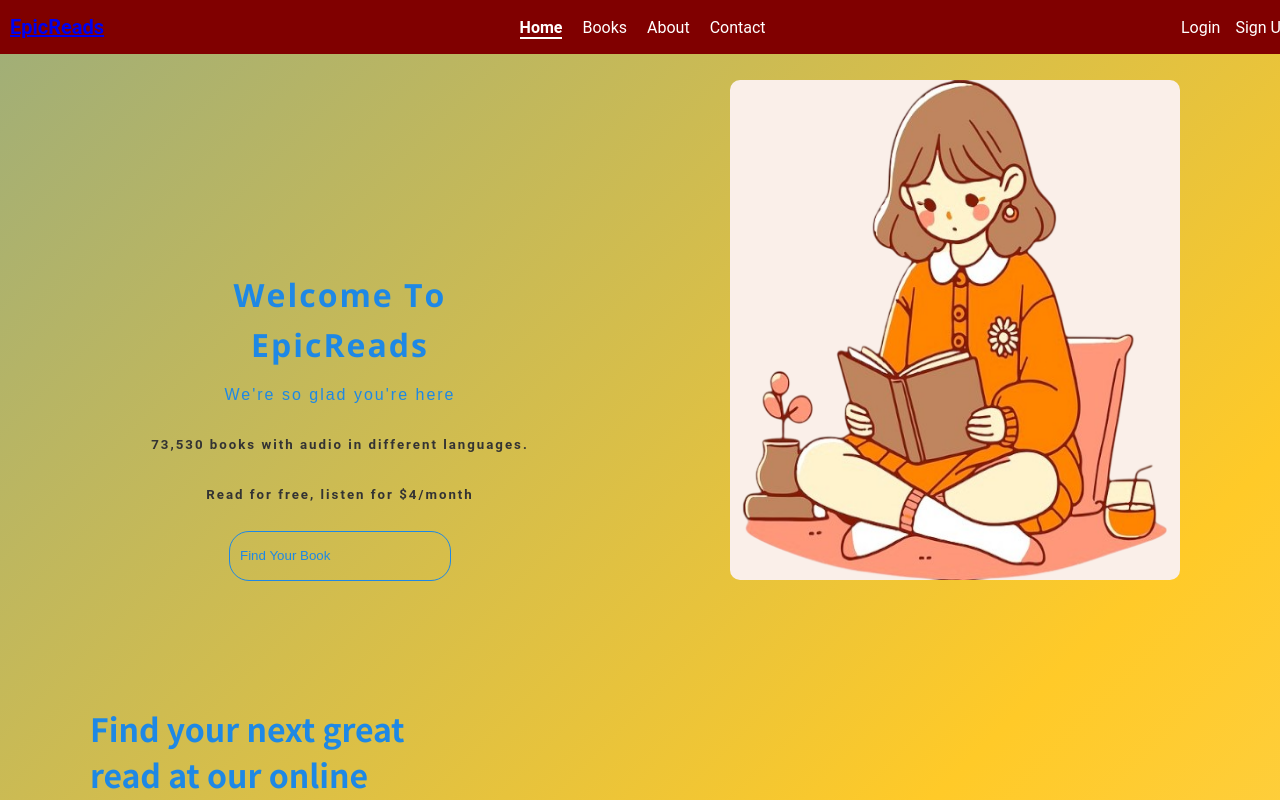
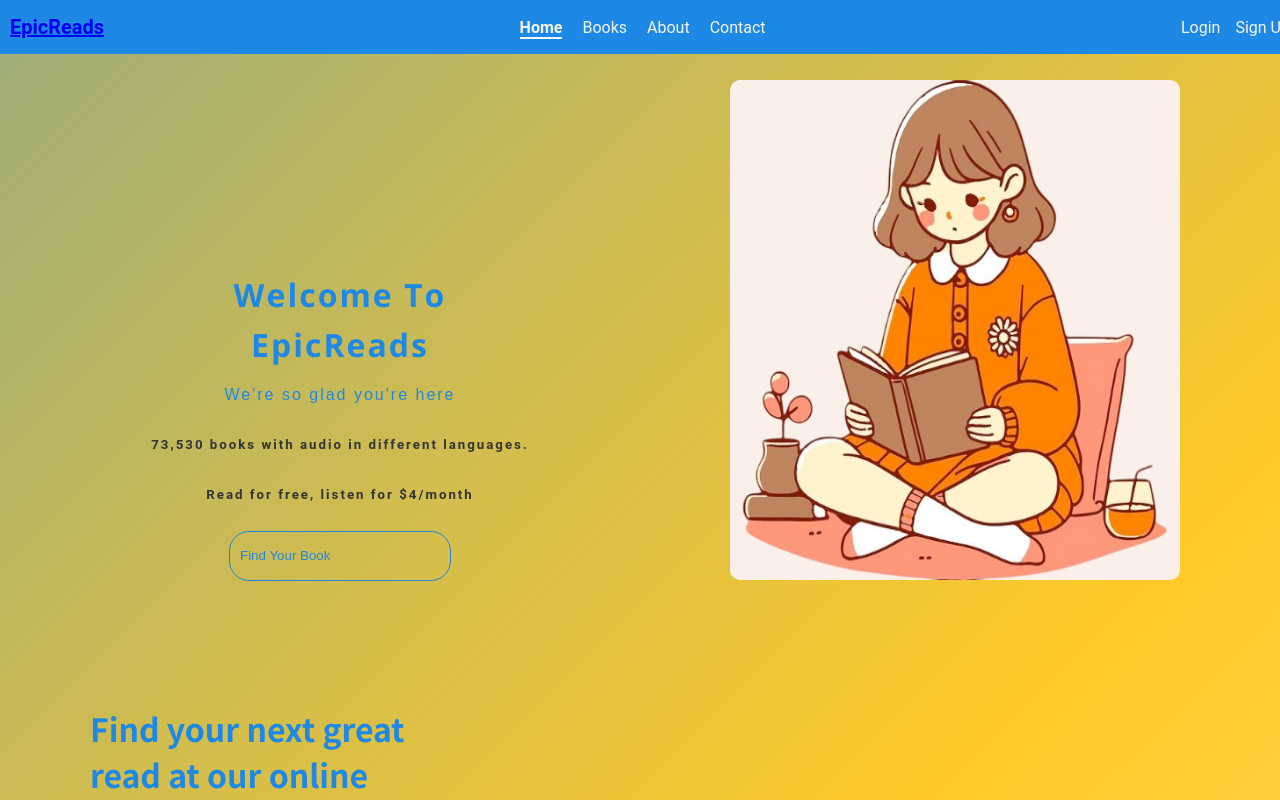
Before and after one commit to ayoubmorchid/bookhaven, a React (Create React App) app: page / in a window 1280 px wide. Shown: the top 800 px of the page. Built offline with nearby package versions, Linux system fonts and the light colour scheme.

Commit message:
change style componenet navbar

```diff
--- a/src/style/navbar.css
+++ b/src/style/navbar.css
@@ -3,7 +3,7 @@
   justify-content: space-between;
   align-items: center;
   padding: 15px 10px;
-  background-color: #800000;
+  background-color: var(--primary-color);
   position: fixed;
   top: 0;
   left: 0;
@@ -11,11 +11,10 @@
   z-index: 1000;
 }
 
-
 .logo-link {
   font-size: 20px;
   font-weight: bold;
-  color: white;
+  color: var(--background-color);
   text-decoration: none;
 }
 
@@ -29,7 +28,7 @@
 
 .nav-item a {
   text-decoration: none;
-  color: white;
+  color: var(--background-color);
   font-size: 16px;
   text-transform: capitalize;
 }
@@ -40,7 +39,7 @@
 
 .active a {
   font-weight: bold;
-  border-bottom: 2px solid white;
+  border-bottom: 2px solid var(--background-color);
 }
 
 .auth-links {
@@ -50,7 +49,7 @@
 
 .auth-link {
   text-decoration: none;
-  color: white;
+  color: var(--background-color);
   font-size: 16px;
 }
 
```
